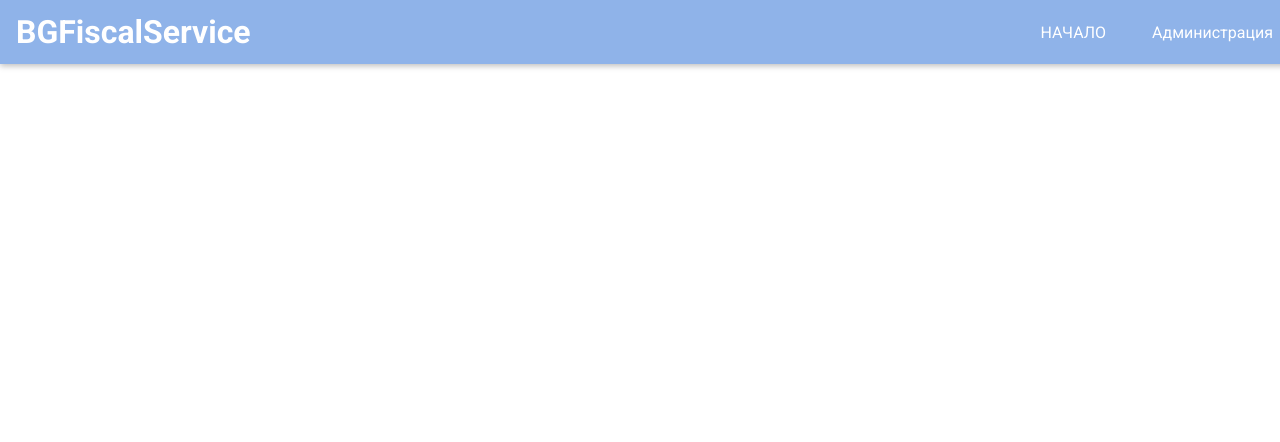
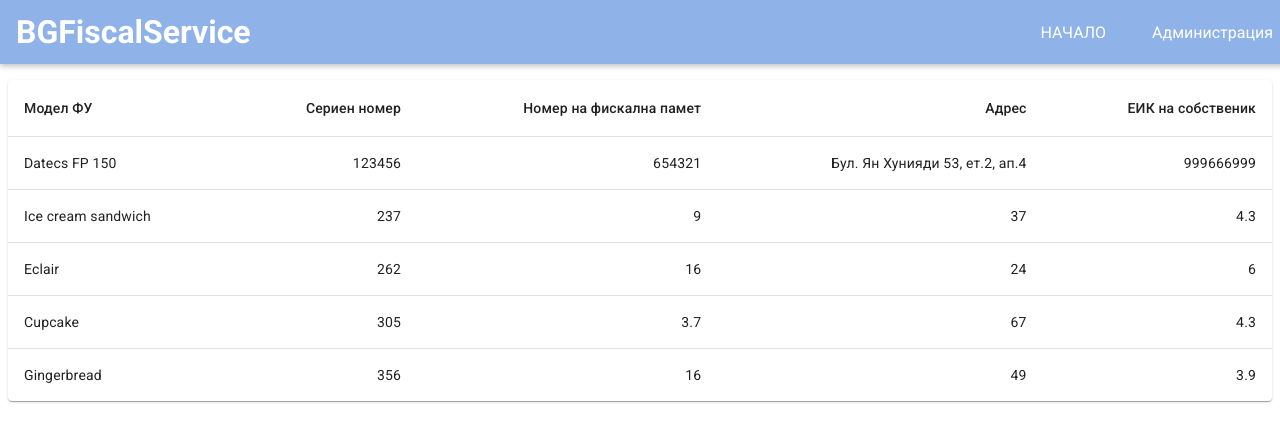
Before and after one commit to failnot3/BG-fisc-service, a React (Create React App) app in the folder front-end/: page /AllFiscalDevices in a window 1280 px wide. Shown: the top 442 px of the page. Built offline with nearby package versions, Linux system fonts and the light colour scheme.

Commit message:
added FD page

```diff
--- a/front-end/src/App.js
+++ b/front-end/src/App.js
@@ -3,10 +3,11 @@ import { BrowserRouter as Router, Route, Navigate, Routes } from "react-router-d
 
 import MainNavigation from "./components/sharedComponents/Navigation/MainNavigation";
 
+import AllFiscalDevices from "./pages/AllFiscalDevices";
 
 import CompanyDetails from "./pages/CompanyDetails";
 import Dash from "./pages/Dash";
-import AdminDash from "./pages/Admin"
+import AdminDash from "./pages/Admin";
 
 function App() {
   return (
@@ -17,6 +18,7 @@ function App() {
           <Route exact path='/' element={<Dash />} />
           <Route exact path='/admin' element={<AdminDash />} />
           <Route exact path='/companyDetails' element={<CompanyDetails />} />
+          <Route exact path='/AllFiscalDevices' element={<AllFiscalDevices />} />
         </Routes>
       </main>
     </Router>
--- a/front-end/src/pages/AllFiscalDevices.js
+++ b/front-end/src/pages/AllFiscalDevices.js
@@ -12,7 +12,13 @@ function createData(name, calories, fat, carbs, protein) {
 }
 
 const rows = [
-  createData("Frozen yoghurt", 159, 6.0, 24, 4.0),
+  createData(
+    "Datecs FP 150",
+    "123456",
+    "654321",
+    "Бул. Ян Хунияди 53, ет.2, ап.4",
+    "999666999"
+  ),
   createData("Ice cream sandwich", 237, 9.0, 37, 4.3),
   createData("Eclair", 262, 16.0, 24, 6.0),
   createData("Cupcake", 305, 3.7, 67, 4.3),
@@ -25,11 +31,11 @@ export default function AllFiscalDevices() {
       <Table sx={{ minWidth: 650 }} aria-label='simple table'>
         <TableHead>
           <TableRow>
-            <TableCell>Dessert (100g serving)</TableCell>
-            <TableCell align='right'>Calories</TableCell>
-            <TableCell align='right'>Fat&nbsp;(g)</TableCell>
-            <TableCell align='right'>Carbs&nbsp;(g)</TableCell>
-            <TableCell align='right'>Protein&nbsp;(g)</TableCell>
+            <TableCell>Модел ФУ</TableCell>
+            <TableCell align='right'>Сериен номер</TableCell>
+            <TableCell align='right'>Номер на фискална памет</TableCell>
+            <TableCell align='right'>Адрес</TableCell>
+            <TableCell align='right'>ЕИК на собственик</TableCell>
           </TableRow>
         </TableHead>
         <TableBody>
```
